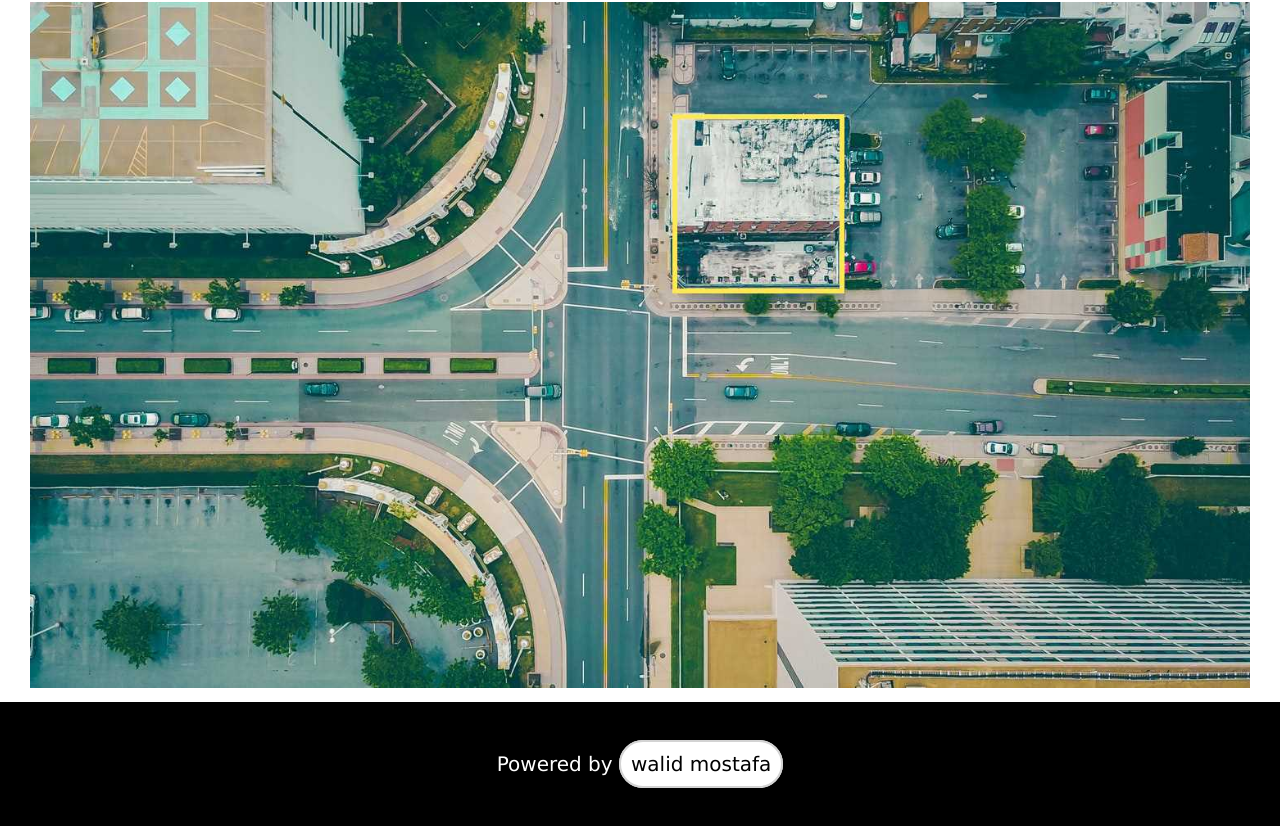
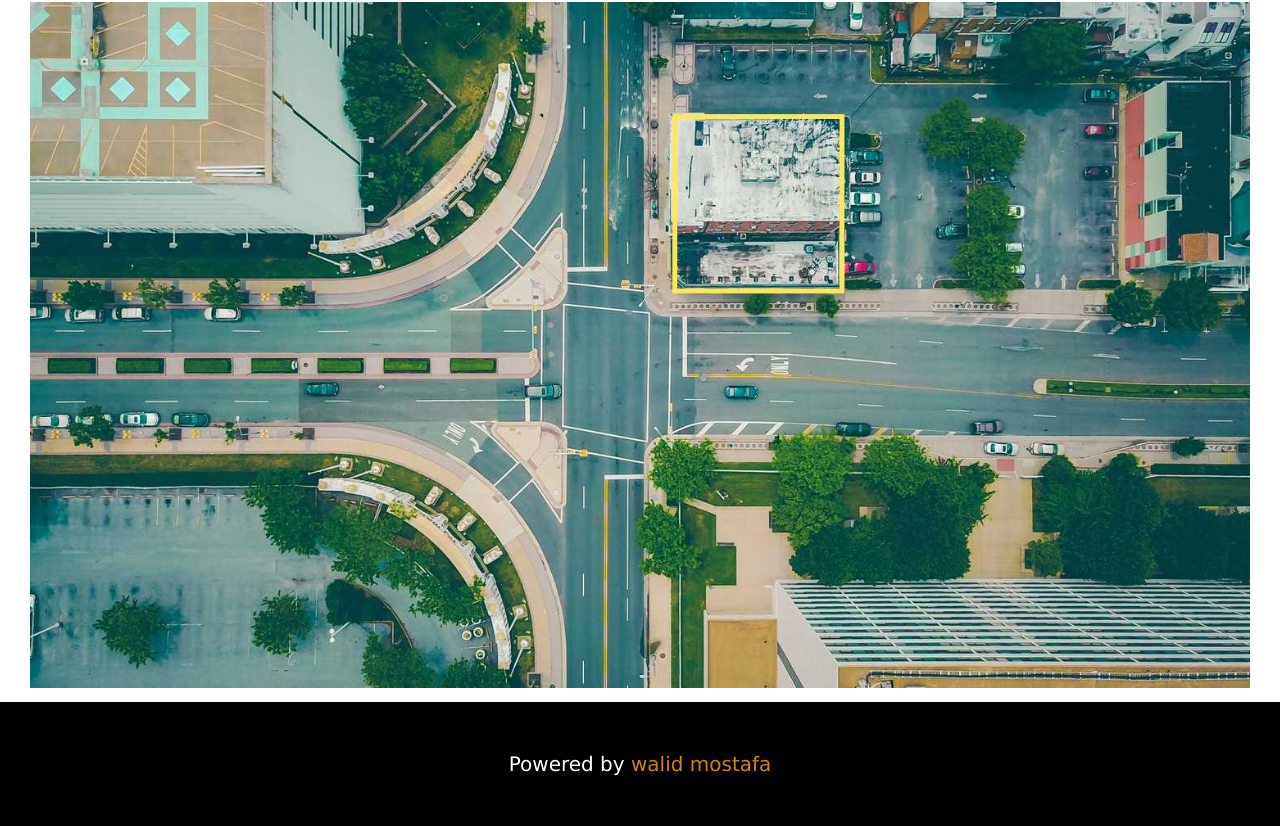
Before and after one commit to WalidMostafa30/templet, a plain HTML site: page index.html in a window 1280 px wide. Shown: the part 2479-3305 px from the top of the page. Drawn offline with Linux system fonts and the light colour scheme; files whose address does not match are found by name.

Commit message:
Update task.css

```diff
--- a/css/task.css
+++ b/css/task.css
@@ -250,14 +250,11 @@ footer {
 
 footer a {
     text-decoration: none;
-    color: black;
-    background-color: white;
-    padding: 10px;
+    color: rgb(201, 134, 10);
     font-size: 20px;
     font-family: Verdana;
     font-weight: 400;
-    border-radius: 25px;
-    border: 2px solid lightgrey;
+
 }
 
 footer a:hover {
```
